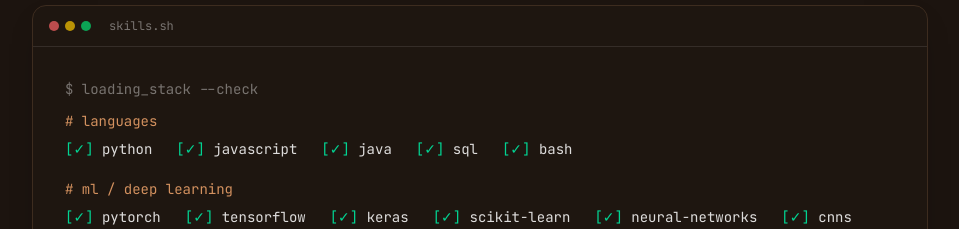
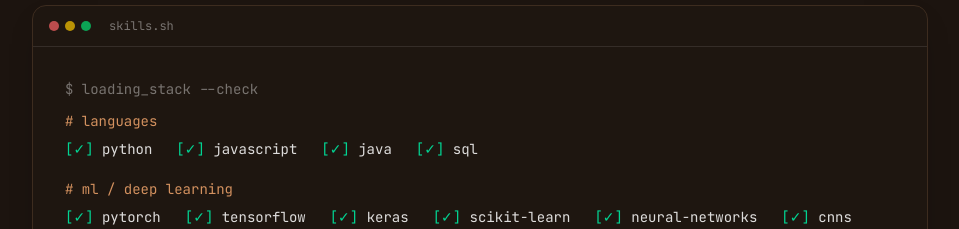
Before and after one commit to yelurusreejareddy/sreeja-portfolio, a React (Vite) app: page / in a window 1280 px wide. Shown: the part 6040-6269 px from the top of the page, without its empty margins (160-1119 px from the left). Built offline with nearby package versions, Linux system fonts and the light colour scheme.

Commit message:
Remove Bash from the Stack

```diff
--- a/src/components/TerminalSkills.jsx
+++ b/src/components/TerminalSkills.jsx
@@ -6,7 +6,7 @@
 // Grouped by area so a long list stays readable, and so a recruiter scanning
 // for one kind of skill (say, cloud) can find the line for it.
 const GROUPS = [
-  ['languages', ['python', 'javascript', 'java', 'sql', 'bash']],
+  ['languages', ['python', 'javascript', 'java', 'sql']],
   ['ml / deep learning', ['pytorch', 'tensorflow', 'keras', 'scikit-learn', 'neural-networks', 'cnns', 'lstms', 'model-training', 'hyperparameter-tuning', 'cross-validation']],
   ['llm / generative ai', ['llms', 'rag', 'langchain', 'langgraph', 'agents', 'multi-agent', 'prompt-engineering', 'fine-tuning', 'embeddings', 'vector-databases', 'chroma', 'hugging-face', 'openai-api']],
   ['nlp', ['nlp', 'transformers', 'tokenization', 'tf-idf', 'word-embeddings', 'summarization']],
```
